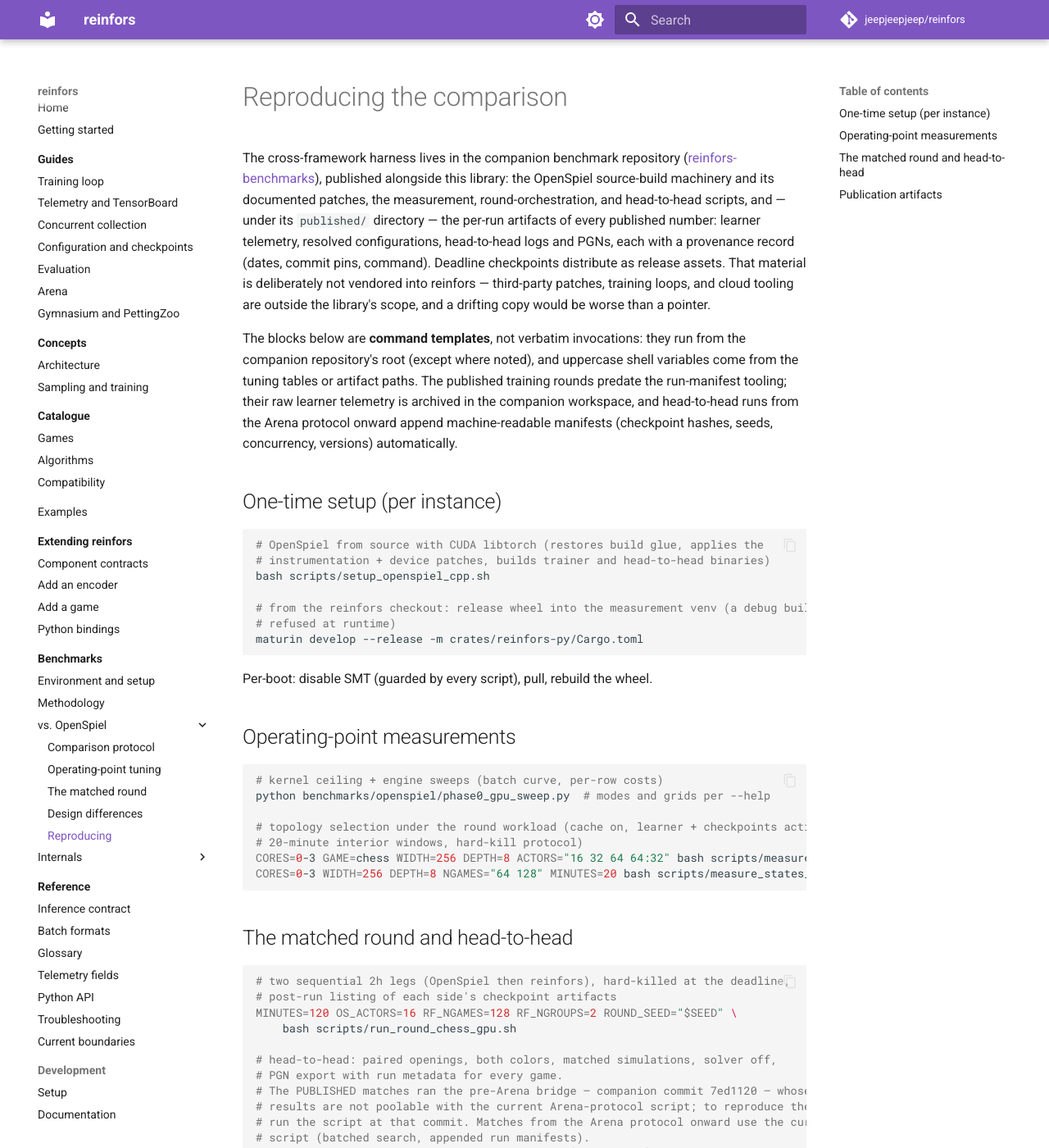
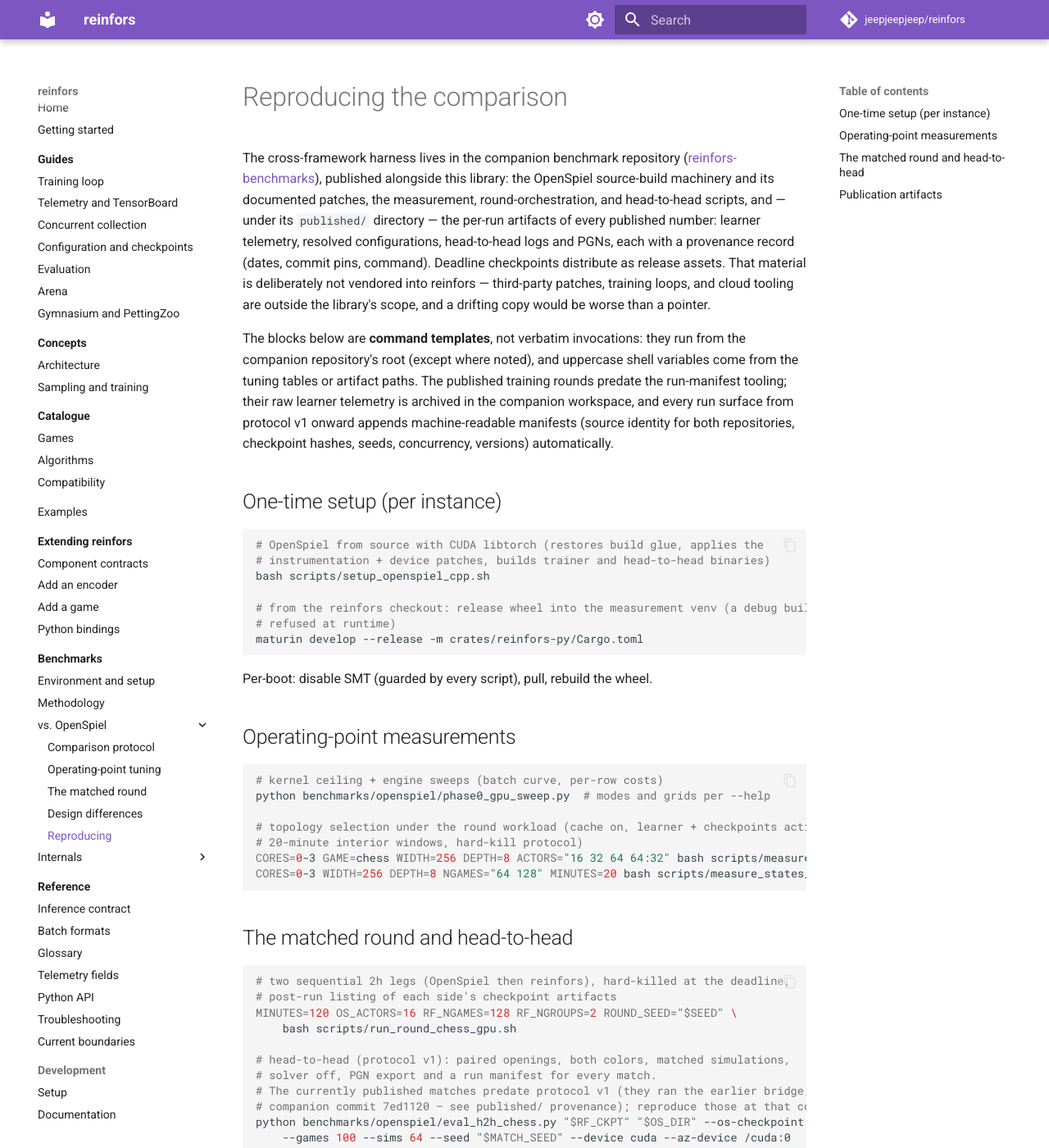
Before and after one commit to jeepjeepjeep/reinfors, an MkDocs documentation site: the page built from docs/benchmarks/openspiel/reproducing.md, in a window 1280 px wide and 1400 px high. Shown: the whole window at 82% size. Built offline with MkDocs 1.6.1 and Material for MkDocs 9.7.7, drawn with Linux system fonts in a browser that asks for light colours; comment, search, counter and statistics services are not loaded.

Commit message:
docs: protocol v1 naming; drop the poolability branding

```diff
--- a/docs/benchmarks/openspiel/reproducing.md
+++ b/docs/benchmarks/openspiel/reproducing.md
@@ -16,8 +16,9 @@ The blocks below are **command templates**, not verbatim invocations: they run f
 companion repository's root (except where noted), and uppercase shell variables come from
 the tuning tables or artifact paths. The published training rounds predate the
 run-manifest tooling; their raw learner telemetry is archived in the companion workspace,
-and head-to-head runs from the Arena protocol onward append machine-readable manifests
-(checkpoint hashes, seeds, concurrency, versions) automatically.
+and every run surface from protocol v1 onward appends machine-readable manifests
+(source identity for both repositories, checkpoint hashes, seeds, concurrency, versions)
+automatically.
 
 ## One-time setup (per instance)
 
@@ -53,12 +54,10 @@ CORES=0-3 WIDTH=256 DEPTH=8 NGAMES="64 128" MINUTES=20 bash scripts/measure_stat
 MINUTES=120 OS_ACTORS=16 RF_NGAMES=128 RF_NGROUPS=2 ROUND_SEED="$SEED" \
     bash scripts/run_round_chess_gpu.sh
 
-# head-to-head: paired openings, both colors, matched simulations, solver off,
-# PGN export with run metadata for every game.
-# The PUBLISHED matches ran the pre-Arena bridge — companion commit 7ed1120 — whose
-# results are not poolable with the current Arena-protocol script; to reproduce them,
-# run the script at that commit. Matches from the Arena protocol onward use the current
-# script (batched search, appended run manifests).
+# head-to-head (protocol v1): paired openings, both colors, matched simulations,
+# solver off, PGN export and a run manifest for every match.
+# The currently published matches predate protocol v1 (they ran the earlier bridge,
+# companion commit 7ed1120 — see published/ provenance); reproduce those at that commit.
 python benchmarks/openspiel/eval_h2h_chess.py "$RF_CKPT" "$OS_DIR" --os-checkpoint "$OS_CHECKPOINT" \
     --games 100 --sims 64 --seed "$MATCH_SEED" --device cuda --az-device /cuda:0
 
```
